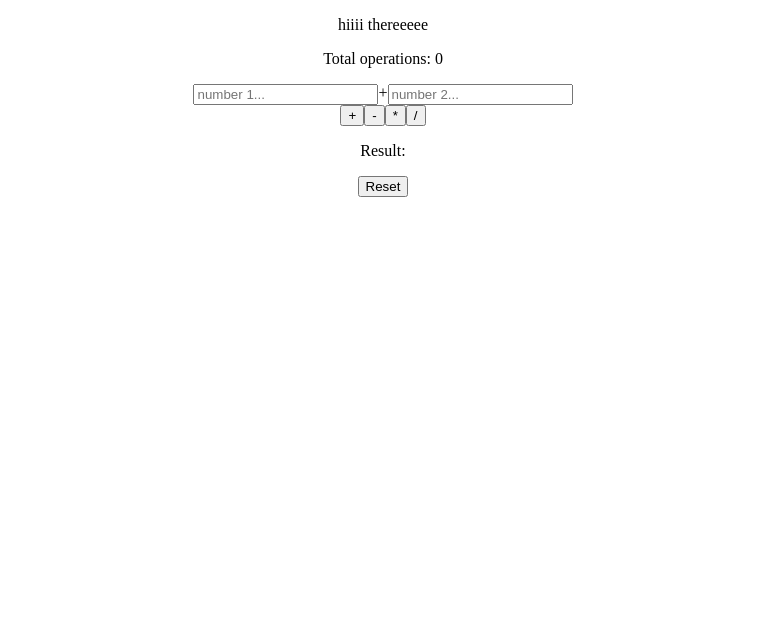
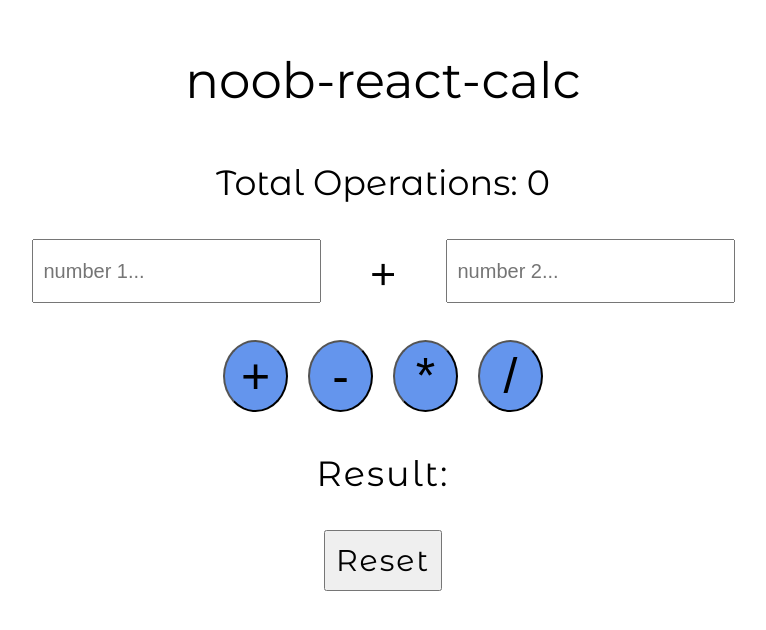
Before and after one commit to aaryak4554/noob-react-calc, a React (Create React App) app: page / in a window 1280 px wide. Shown: the top 630 px of the page, without its empty margins (257-1023 px from the left). Built offline with nearby package versions, Linux system fonts and the light colour scheme.

Commit message:
added css

```diff
--- a/public/index.html
+++ b/public/index.html
@@ -2,7 +2,6 @@
 <html lang="en">
   <head>
     <meta charset="utf-8" />
-
     <meta name="viewport" content="width=device-width, initial-scale=1" />
     <meta name="theme-color" content="#000000" />
     <meta
@@ -10,6 +9,9 @@
       content="Web site created using create-react-app"
     />
     <link rel="manifest" href="%PUBLIC_URL%/manifest.json" />
+    <link rel="preconnect" href="https://fonts.googleapis.com">
+    <link rel="preconnect" href="https://fonts.gstatic.com" crossorigin>
+    <link href="https://fonts.googleapis.com/css2?family=Montserrat&family=Montserrat+Alternates&display=swap" rel="stylesheet">
     <!--
       Notice the use of %PUBLIC_URL% in the tags above.
       It will be replaced with the URL of the `public` folder during the build.
@@ -24,15 +26,5 @@
   <body>
     <noscript>You need to enable JavaScript to run this app.</noscript>
     <div id="root"></div>
-    <!--
-      This HTML file is a template.
-      If you open it directly in the browser, you will see an empty page.
-
-      You can add webfonts, meta tags, or analytics to this file.
-      The build step will place the bundled scripts into the <body> tag.
-
-      To begin the development, run `npm start` or `yarn start`.
-      To create a production bundle, use `npm run build` or `yarn build`.
-    -->
   </body>
 </html>
--- a/src/App.js
+++ b/src/App.js
@@ -44,8 +44,8 @@
 
     return (
         <div className="main">
-        <p>hiiii thereeeee</p>
-        <p>Total operations: {count}</p>
+            <p className='heading1'>noob-react-calc</p>
+            <p className='heading2'>Total Operations: {count}</p>
             <div className='sub'>
                     <input
                         className='num'
@@ -54,7 +54,7 @@
                         value={a}
                         onChange={handleChangeA}
                     />
-                <div className='sign'>{sign}</div>
+                    <div className='ops-sign'>{sign}</div>
                     <input
                         className='num'
                         type='number'
@@ -64,13 +64,13 @@
                     />
             </div>
             <div className='ops'>
-            <button onClick={handleAdd}>+</button>
-            <button onClick={handleSubtract}>-</button>
-            <button onClick={handleMultiply}>*</button>
-            <button onClick={handleDivide}>/</button>
+                <button className='signbtn' onClick={handleAdd}>+</button>
+                <button className='signbtn' onClick={handleSubtract}>-</button>
+                <button className='signbtn' onClick={handleMultiply}>*</button>
+                <button className='signbtn' onClick={handleDivide}>/</button>
             </div>
-        <p>Result:{result}</p>
-        <button onClick={handleReset}>Reset</button>
+            <p className='result'>Result: {result}</p>
+            <button className='resetbtn' onClick={handleReset}>Reset</button>
         </div>
     );
 }
--- a/src/style.css
+++ b/src/style.css
@@ -1,7 +1,58 @@
 .main{
     text-align: center;
+    font-family: 'Montserrat Alternates', sans-serif;
+}
+.heading1{
+    font-family: 'Montserrat', sans-serif;
+    font-size: 50px;
+}
+.heading2{
+    font-size: 35px;
 }
 .sub{
     display: flex;
     justify-content: center;
 }
+.num{
+    height: 40px;
+    width: max-content;
+    margin-left: 20px;
+    margin-right: 20px;
+    padding: 10px;
+    font-size: 20px;
+}
+.ops{
+    display: flex;
+    justify-content: center;
+}
+.ops-sign{
+    margin-left: 5px;
+    margin-right: 5px;
+    padding: 5px;
+    font-size: 50px;
+    width: 65px;
+}
+.signbtn {
+    margin-top: 30px;
+    margin-left: 10px;
+    margin-right: 10px;
+    padding: 5px;
+    font-size: 50px;
+    width: 65px;
+    border-radius: 100%;
+    background-color:cornflowerblue
+}
+.signbtn:hover{
+    background-color:coral;
+}
+.result{
+    font-size: 35px;
+    letter-spacing: 2px;
+    margin-top: 40px;
+}
+.resetbtn{
+    font-family: 'Montserrat Alternates', sans-serif;
+    letter-spacing: 2px;
+    font-size: 30px;
+    padding: 10px;
+}
```
Lines whose indentation alone changed are shown as unchanged.
